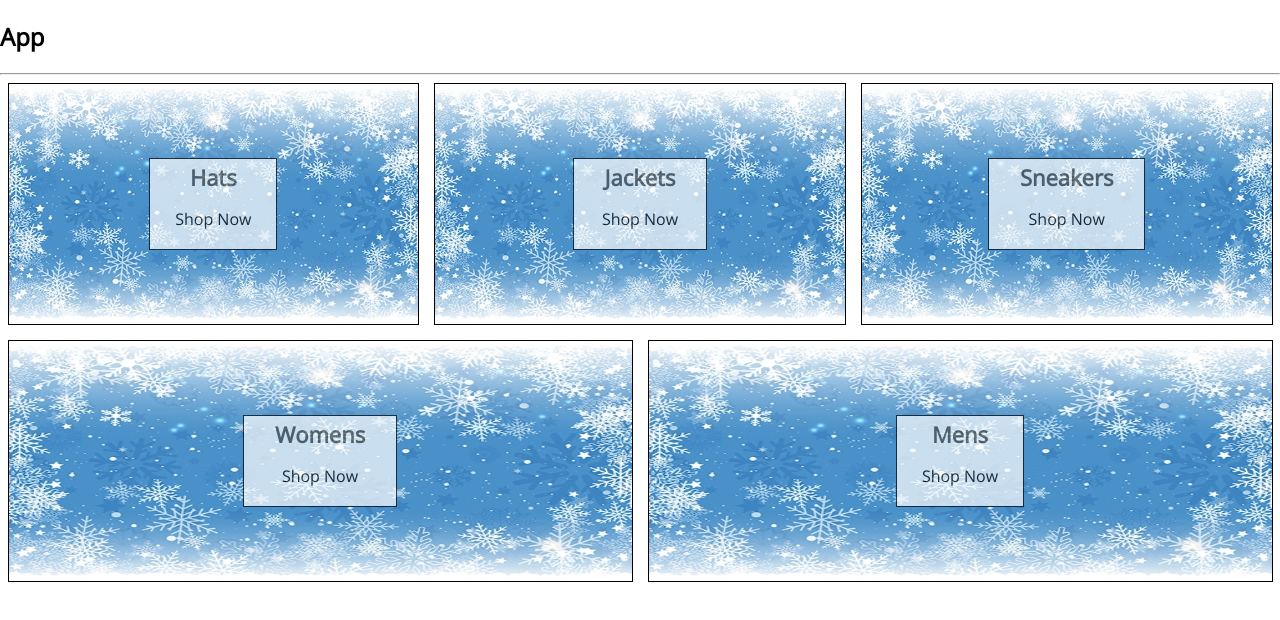
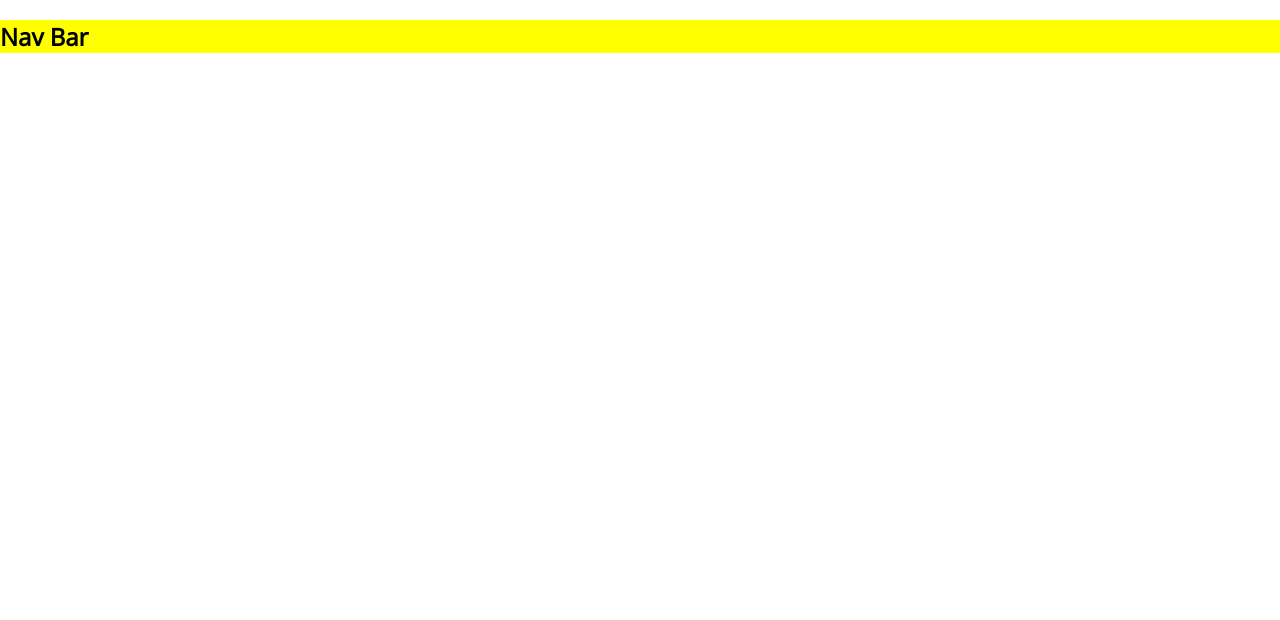
Before and after one commit to LubaGmail/react-store, a React (Create React App) app: page / in a window 1280 px wide. Shown: the top 620 px of the page. Built offline with nearby package versions, Linux system fonts and the light colour scheme.

Commit message:
play with react-router-dom

```diff
--- a/package.json
+++ b/package.json
@@ -8,6 +8,7 @@
     "@testing-library/user-event": "^13.5.0",
     "react": "^18.2.0",
     "react-dom": "^18.2.0",
+    "react-router-dom": "^6.6.1",
     "react-scripts": "5.0.1",
     "sass": "^1.57.1",
     "web-vitals": "^2.1.4"
--- a/src/App.js
+++ b/src/App.js
@@ -1,14 +1,33 @@
-import CategoryList from './components/categories-list';
+import { Routes, Route } from 'react-router-dom';
+import { Outlet } from "react-router-dom";
+
+import Home from './components/routes/home/home';
+
+const Toys = () => {
+  return (
+    <>
+      <h2>Toys</h2>
+    </>
+  )
+}
+
+export const Nav = () => {
+  return (
+    <>
+      <h2 style={{ backgroundColor: 'yellow' }}>Nav Bar</h2>
+      <Outlet />
+    </>
+  )
+}
 
 const App = () => {
   return (
-    <>
-      <h2>App</h2>
-      <hr />
-      <CategoryList />
-
-    </>
-
+    <Routes>
+      <Route path='/' element={<Nav />} >
+        <Route path='home' element={<Home />} />
+        <Route path='toys' element={<Toys />} />
+      </Route>
+    </Routes>
   );
 }
 
--- a/src/components/categories-list.js
+++ b/src/components/categories/categories-list.js
@@ -1,4 +1,4 @@
-import { DUMMY_CATEGORIES } from '../data/DUMMY_CATEGORIES'
+import { DUMMY_CATEGORIES } from '../../data/DUMMY_CATEGORIES'
 import './categories-list.styles.scss'
 import CategoryItem from './category-item';
 
--- /dev/null
+++ b/src/components/routes/home/home.js
@@ -0,0 +1,16 @@
+import CategoryList from "../../categories/categories-list";
+
+/**
+    <Route path='/' element={<Home />} >
+        <Route path='toys' element={<Toys />} />
+ */
+const Home = () => {
+  return (
+    <>
+       <CategoryList />
+    </>
+
+  );
+}
+
+export default Home
--- a/src/index.js
+++ b/src/index.js
@@ -1,5 +1,7 @@
 import React from 'react';
 import ReactDOM from 'react-dom/client';
+import { BrowserRouter } from 'react-router-dom';
+
 import './index.scss';
 import App from './App';
 import reportWebVitals from './reportWebVitals';
@@ -7,7 +9,9 @@ import reportWebVitals from './reportWebVitals';
 const root = ReactDOM.createRoot(document.getElementById('root'));
 root.render(
   <React.StrictMode>
-    <App />
+    <BrowserRouter>
+      <App />
+    </BrowserRouter>
   </React.StrictMode>
 );
 
```
Also changed, not shown: src/components/categories/categories-list.styles.scss (renamed from src/components/categories-list.styles.scss), src/components/categories/category-item.js (renamed from src/components/category-item.js), src/components/categories/category-item.styles.scss (renamed from src/components/category-item.styles.scss), 2 other files (tests, documents, lock files or other folders).
